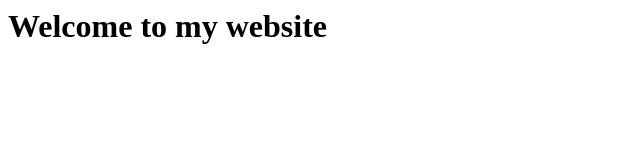
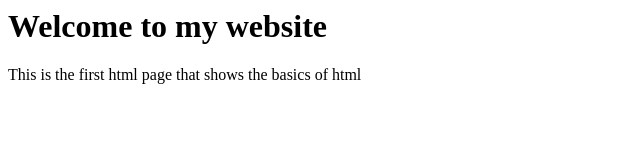
Before and after one commit to AaronPNg/website, a plain HTML site: page index.html in a window 1280 px wide. Shown: the whole page, without its empty margins (0-640 px from the left). Drawn offline with Linux system fonts and the light colour scheme.

Commit message:
Update index.html

```diff
--- a/index.html
+++ b/index.html
@@ -1 +1,2 @@
 <h1>Welcome to my website</h1>
+<p1>This is the first html page that shows the basics of html</p1>
```
